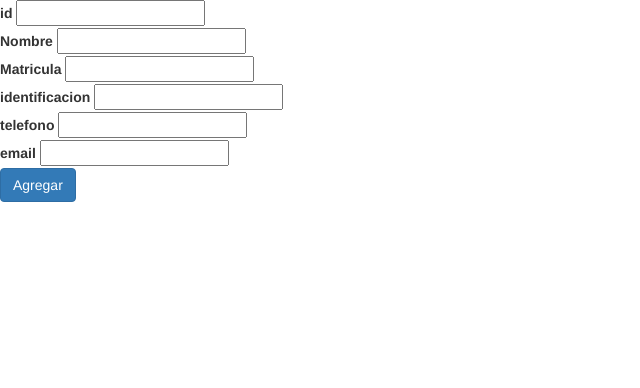
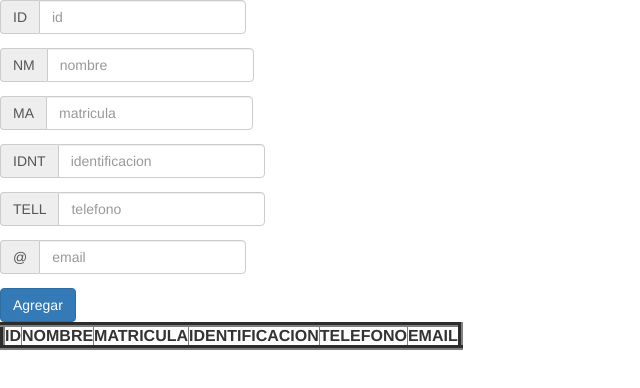
Before and after one commit to juancalmonte/ProyectoJavascript, a plain HTML site: page formulario.html in a window 1280 px wide. Shown: the whole page, without its empty margins (0-640 px from the left). Drawn offline with Linux system fonts and the light colour scheme.

Commit message:
Formulario con boostrap

```diff
--- a/formulario.html
+++ b/formulario.html
@@ -6,42 +6,96 @@
 
         </head>
         <body>
-                <div>
-                        <label> id </label>
-                        <input id = "id" >
+
+                        <form class="form-inline">
+                                <div class="form-group">
+                                        <label class="sr-only" for="id">ID</label>
+                                        <div class="input-group">
+                                                 <div class="input-group-addon">ID</div>
+                                                 <input type="text" class="form-control" id="id" placeholder="id">
                                         </div>
-                        <div>
-                        <label> Nombre </label>
-                        <input id = "nombre" type = "text"  >
                                 </div>
-                        <div>
-                        <label> Matricula </label>
-                        <input id = "matricula" type = "text" >
+                                      </form>
+
+                        <form class="form-inline">
+                                <div class="form-group">
+                                        <label class="sr-only" for="nombre">NOMBRE</label>
+                                        <div class="input-group">
+                                                <div class="input-group-addon">NM</div>
+                                                <input type="text" class="form-control" id="nombre" placeholder="nombre">
                                         </div>
-                        <div>
-                        <label> identificacion </label>
-                        <input id = "identificacion" type = "text"   >
                                  </div>
-                        <div>
-                        <label> telefono </label>
-                        <input id = "telefono" type = "text"  >
+                        </form>
+
+                        <form class="form-inline">
+                                        <div class="form-group">
+                                                <label class="sr-only" for="matricula">MATRICULA</label>
+                                                <div class="input-group">
+                                                        <div class="input-group-addon">MA</div>
+                                                        <input type="text" class="form-control" id="matricula" placeholder="matricula">
                                                 </div>
-                        <div>
-                        <label> email </label>
-                        <input id = "email" type = "text"  >
                                          </div>
+                        </form>
+
+                        <form class="form-inline">
+                                        <div class="form-group">
+                                                <label class="sr-only" for="identificacion">IDENTIFICACION</label>
+                                                <div class="input-group">
+                                                        <div class="input-group-addon">IDNT</div>
+                                                        <input type="text" class="form-control" id="identificacion" placeholder="identificacion">
+                                                </div>
+                                         </div>
+                        </form>
+
+                        <form class="form-inline">
+                                        <div class="form-group">
+                                                <label class="sr-only" for="telefono">TELEFONO</label>
+                                                <div class="input-group">
+                                                        <div class="input-group-addon">TELL</div>
+                                                        <input type="text" class="form-control" id="telefono" placeholder="telefono">
+                                                </div>
+                                         </div>
+                        </form>
+
+                        <form class="form-inline">
+                                        <div class="form-group">
+                                                <label class="sr-only" for="email">EMAIL</label>
+                                                <div class="input-group">
+                                                        <div class="input-group-addon">@</div>
+                                                        <input type="text" class="form-control" id="email" placeholder="email">
+                                                </div>
+                                         </div>
+                        </form>
+
+
+                        <button  onclick = "recorrer();" type="submit" class="btn btn-primary">Agregar</button>
 
 
 
-
-                                <button  onclick = "recorrer();" type="submit" class="btn btn-primary">Agregar</button>
-                              </form>
-
-
-
-                        <table id = "estudiantes" border="">
-
+                        <div>
+                        <table  id = "estudiantes" border="5">
+                                <tr>
+                                        <th>
+                                                ID
+                                        </th>
+                                        <th>
+                                                NOMBRE
+                                        </th>
+                                        <th>
+                                                MATRICULA
+                                        </th>
+                                        <th>
+                                                IDENTIFICACION
+                                        </th>
+                                        <th>
+                                                TELEFONO
+                                        </th>
+                                        <th>
+                                                EMAIL
+                                        </th>
+                                </tr>
                         </table>
+                        </div>
             </div>
         </body>
 
--- a/resources/js/estudiante.js
+++ b/resources/js/estudiante.js
@@ -57,23 +57,29 @@
                         var txtemail = document.createTextNode(est1.email);
 
                         tdId.appendChild(txtId);
+
                         tr.appendChild(tdId);
 
                         tdNombre.appendChild(txtNombre);
-                        tr.appendChild(txtNombre);
+
+                        tr.appendChild(tdNombre);
 
                         tdMatricula.appendChild(txtMatricula);
-                        tr.appendChild(txtMatricula);
+
+                        tr.appendChild(tdMatricula);
 
 
-                        tdMatricula.appendChild(txtIdentificacion);
-                        tr.appendChild(txtIdentificacion);
+                        tdIdentificacion.appendChild(txtIdentificacion);
 
-                        tdMatricula.appendChild(txtTelefono);
-                        tr.appendChild(txtTelefono);
+                        tr.appendChild(tdIdentificacion);
 
-                        tdMatricula.appendChild(txtemail);
-                        tr.appendChild(txtemail);
+                        tdTelefono.appendChild(txtTelefono);
+
+                        tr.appendChild(tdTelefono);
+
+                        tdemail.appendChild(txtemail);
+
+                        tr.appendChild(tdemail);
 
                         table.appendChild(tr);
 
```
Lines whose indentation alone changed are shown as unchanged.
